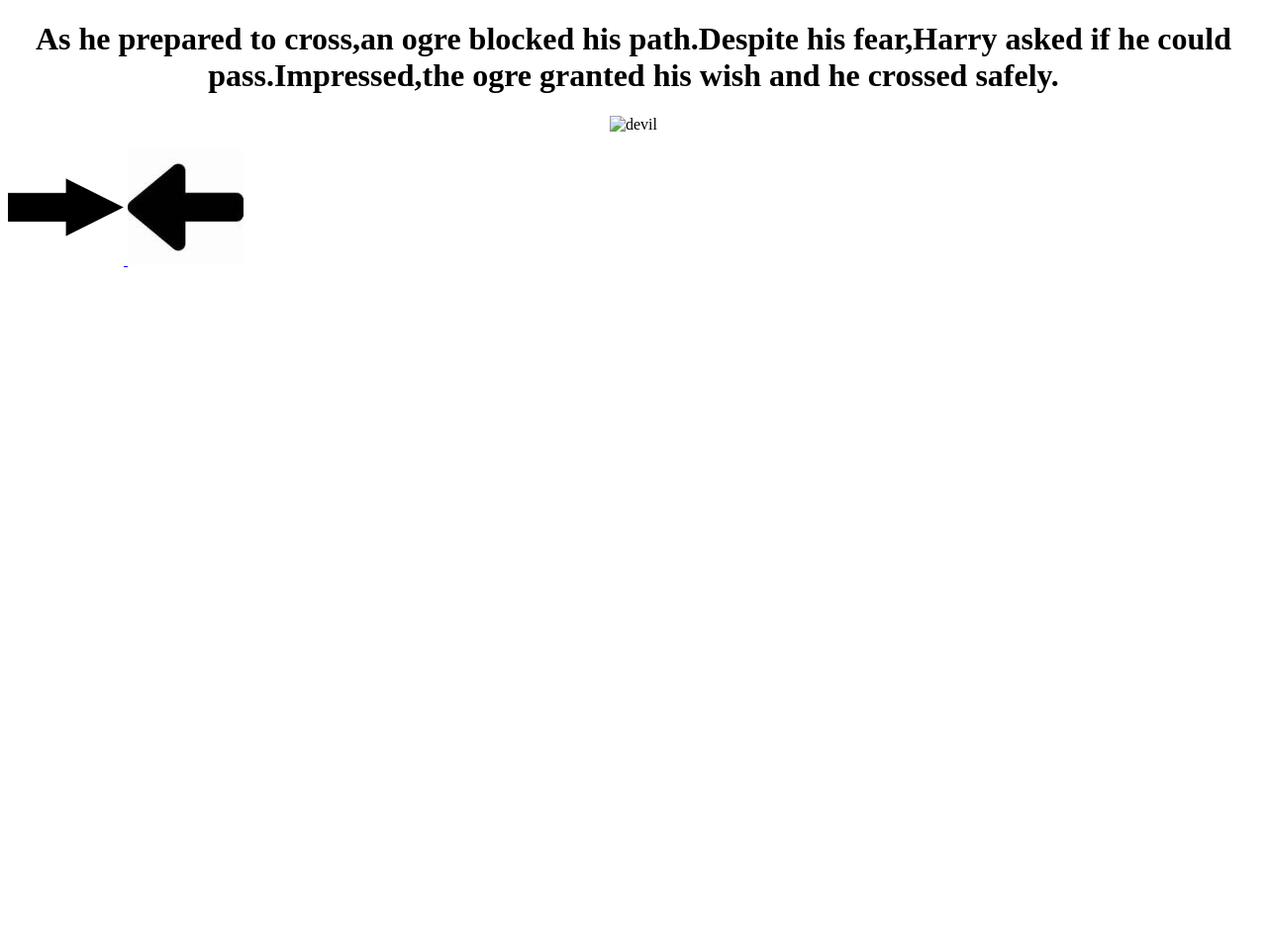
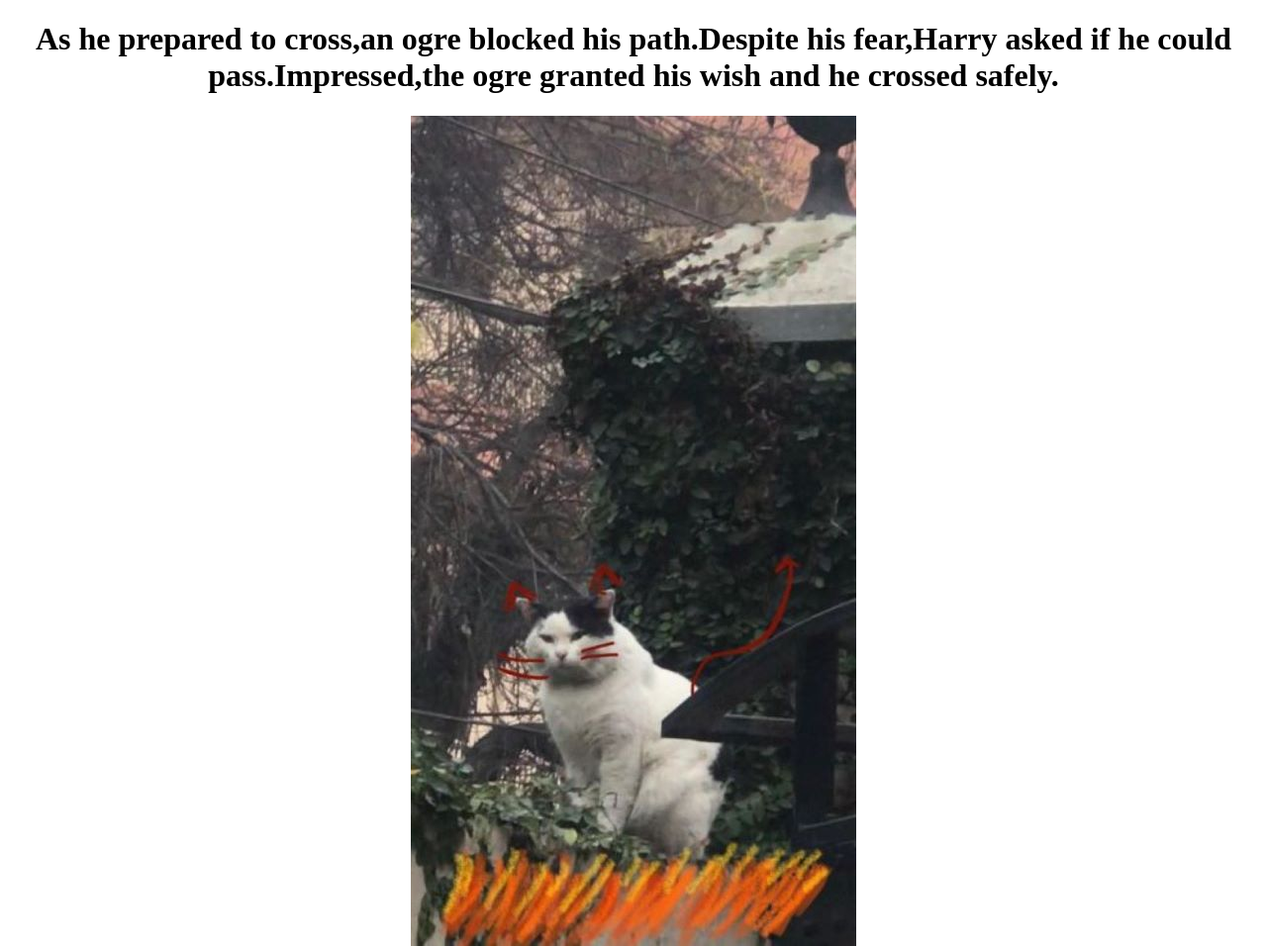
Before and after one commit to zoha200/zoha345, a plain HTML site: page storybook4.html in a window 1280 px wide. Shown: the top 956 px of the page at 99% size. Before the commit the page ends 800 px from the top, so only its background shows below. Drawn offline with Linux system fonts and the light colour scheme.

Commit message:
Update storybook4.html

```diff
--- a/storybook4.html
+++ b/storybook4.html
@@ -8,7 +8,7 @@
 <body>
 	<h1 style="text-align: center;">As he prepared to cross,an ogre blocked his path.Despite his fear,Harry asked if he could pass.Impressed,the ogre granted his wish and he crossed safely.</h1>
 
-	<p style="text-align: center;"><img src="images/devil.jpg" alt="devil"></p>
+	<p style="text-align: center;"><img src="devil.jpg" alt="devil"></p>
 
 	<a href="storybook5.html">
 		<img src="arrow.png" alt="arrow image">
```
